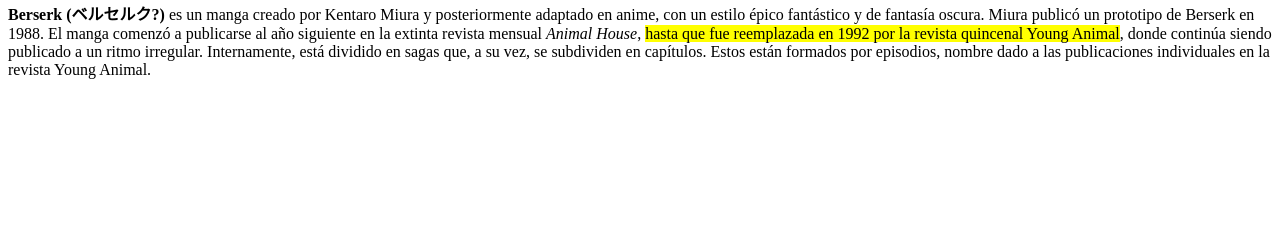
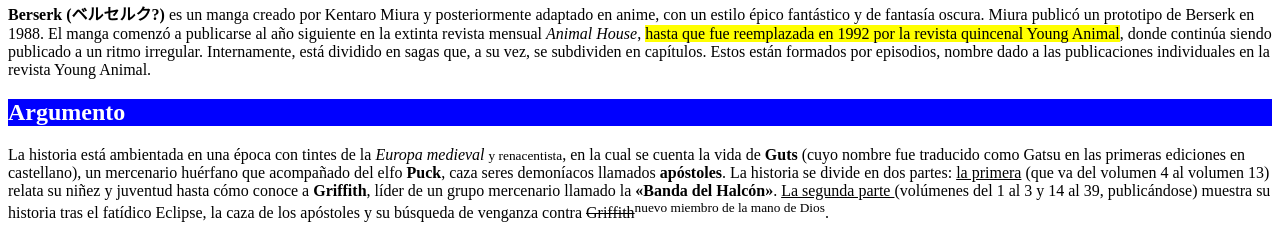
Before and after one commit to firanger/taller_desarrolloweb_taller_etiquetas, a plain HTML site: page index.html in a window 1280 px wide. Shown: the part 587-825 px from the top of the page. Before the commit the page ends 800 px from the top, so only its background shows below. Drawn offline with Linux system fonts and the light colour scheme.

Commit message:
argumento

```diff
--- a/index.html
+++ b/index.html
@@ -12,6 +12,8 @@
         <p><b>Berserk (ベルセルク?)</b> es un manga creado por Kentaro Miura y posteriormente adaptado en anime, con un estilo épico fantástico y de fantasía oscura. Miura publicó un prototipo de Berserk en 1988. El manga comenzó a publicarse al año siguiente en la extinta revista mensual <i>Animal House</i>, <mark>hasta que fue reemplazada en 1992 por la revista quincenal Young Animal</mark>, donde continúa siendo publicado a un ritmo irregular.
 
             Internamente, está dividido en sagas que, a su vez, se subdividen en capítulos. Estos están formados por episodios, nombre dado a las publicaciones individuales en la revista Young Animal. </p>
+        <h2 style="background-color: blue;color: white;">Argumento</h2>
+        <p>La historia está ambientada en una época con tintes de la<em> Europa medieval </em> <small>y renacentista</small>, en la cual se cuenta la vida de <strong>Guts</strong> (cuyo nombre fue traducido como Gatsu en las primeras ediciones en castellano), un mercenario huérfano que acompañado del elfo <strong>Puck</strong>, caza seres demoníacos llamados <strong>apóstoles</strong>. La historia se divide en dos partes: <ins>la primera</ins> (que va del volumen 4 al volumen 13) relata su niñez y juventud hasta cómo conoce a <strong>Griffith</strong>, líder de un grupo mercenario llamado la <strong>«Banda del Halcón»</strong>. <ins>La segunda parte </ins>(volúmenes del 1 al 3 y 14 al 39, publicándose) muestra su historia tras el fatídico Eclipse, la caza de los apóstoles y su búsqueda de venganza contra <del>Griffith</del><sup>nuevo miembro de la mano de Dios</sup>. </p>
 
     </body>
 </html>
```
